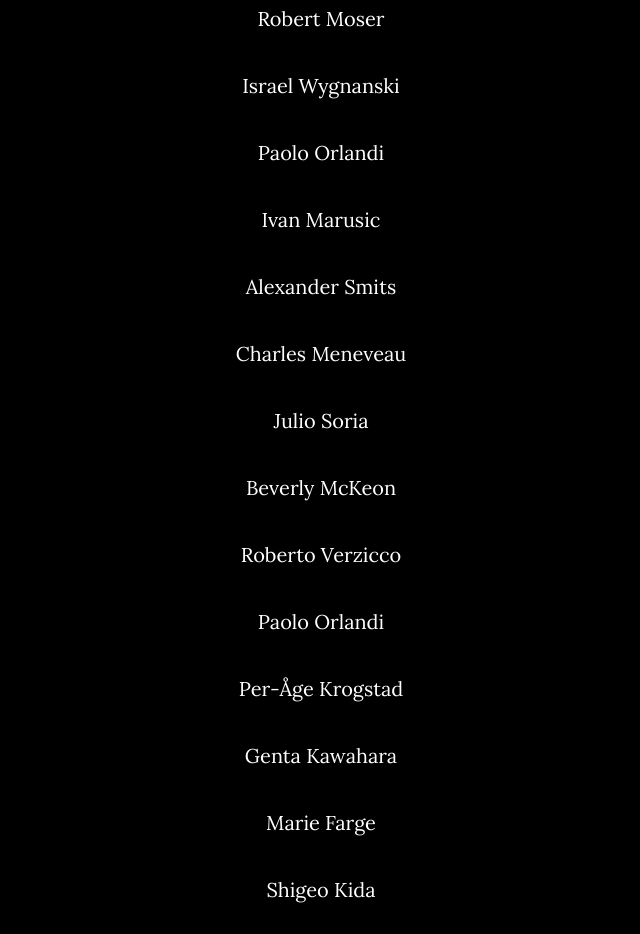
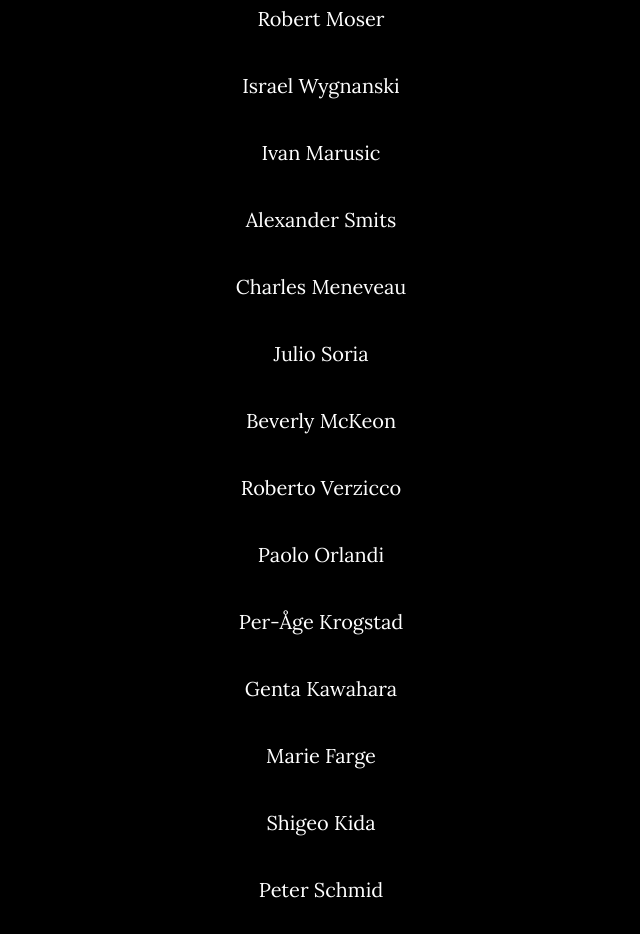
Before and after one commit to guillemborrell/jj70, a plain HTML site: page index.html in a window 1280 px wide. Shown: the part 3470-4404 px from the top of the page, without its empty margins (319-959 px from the left). Drawn offline with Linux system fonts and the light colour scheme.

Commit message:
Remove one of the two Paolos

```diff
--- a/index.html
+++ b/index.html
@@ -165,7 +165,6 @@
 	<p>John Kim</p>
 	<p>Robert Moser</p>
 	<p>Israel Wygnanski</p>
-	<p>Paolo Orlandi</p>
 	<p>Ivan Marusic</p>
 	<p>Alexander Smits</p>
 	<p>Charles Meneveau</p>
```
